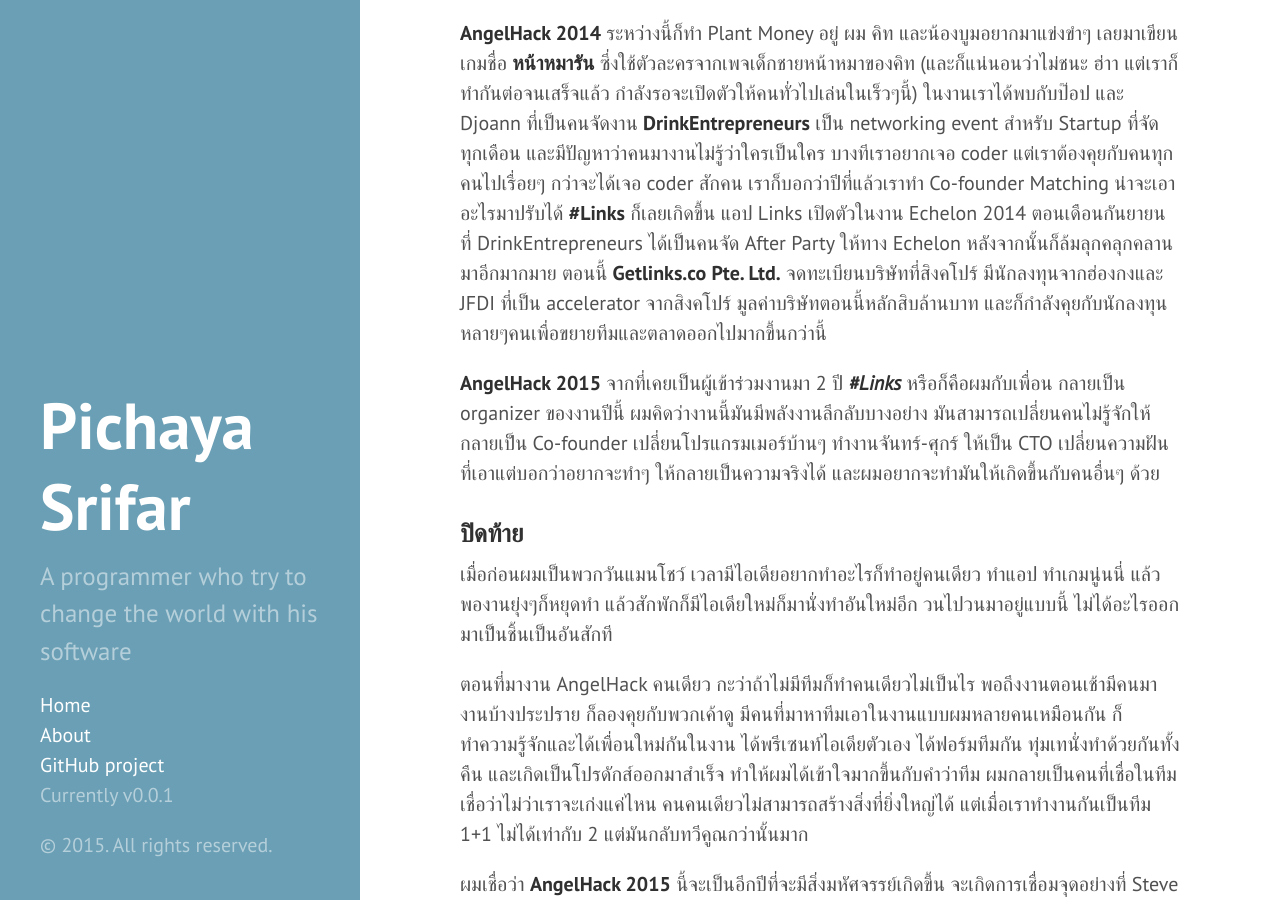
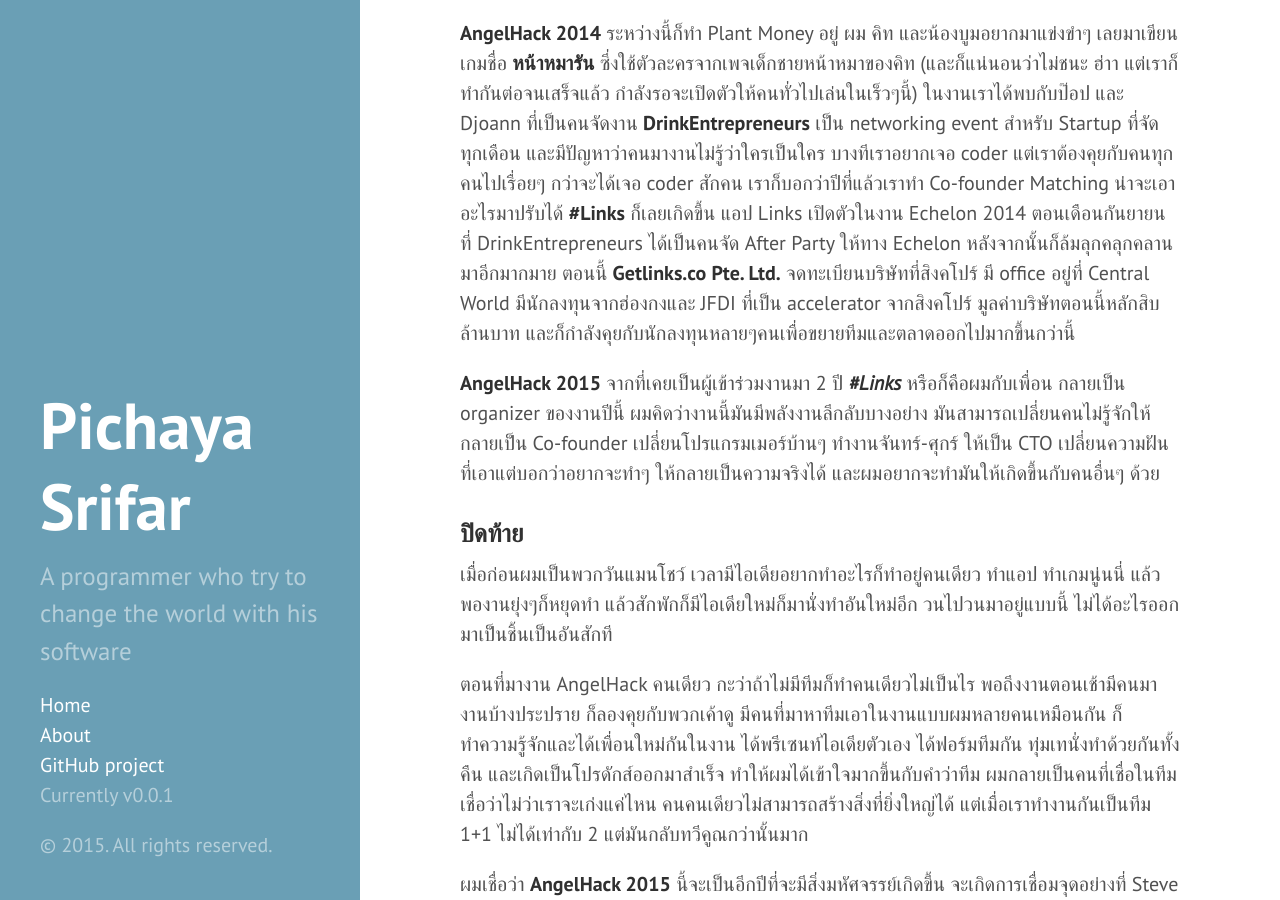
Before and after one commit to pichaya/pichaya.github.io, a Jekyll site: the page built from _posts/2015-06-06-how-angel-hack-change-my-live.md, in a window 1280 px wide and 900 px high, scrolled down 1054 px. Built offline with Jekyll 4.4.1, drawn with Linux system fonts in a browser that asks for light colours; Markdown is read by kramdown in place of the engine named in the settings.

Commit message:
just minor addon

```diff
--- a/_posts/2015-06-06-how-angel-hack-change-my-live.md
+++ b/_posts/2015-06-06-how-angel-hack-change-my-live.md
@@ -12,7 +12,7 @@ AngelHack เป็นงานที่ให้ผู้คนมาจับ
 ### 2 ปีก่อน
 **AngelHack 2013** ผมเป็นโปรแกรมเมอร์บ้านๆ มางานคนเดียว ได้จับทีมกับคนที่เจอในงานอีก 4 คน ทำไอเดีย Co-founder Matching App ไม่ชนะ แต่จบงานผมกับคิทก็ยังอยากจะทำมันต่อในชื่อ **Founder Wish** พอดีเดือนต่อมามันมีประกวดทำแอปเพื่อสุขภาพจาก สสส. ผมชวนคิทมาทำแอปชื่อ [Plant Money](http://plantmoneyapp.com)  ด้วยกัน สุดท้ายได้รางวัลชนะเลิศ และได้ฟอร์มทีมกับเพื่อนอีก 3 คน คนมาช่วยทำโปรเจค Plant Money ด้วยกัน ได้ไปพรีเซนท์กับโครงการต่างๆ มากมาย เช่น Banpu Chanmpion for Change, Smart innovation, Angel in the City, AIS Startup, etc. ต้องคุยกับทั้ง mentor, judge, investor, customer, team และได้พัฒนาตัวเองอย่างมาก ทั้งด้านการเงิน การจัดการ การตลาด การพัฒนา และแอปก็ยังได้รับการตอบรับที่ดีมากๆ จากผู้ใช้งานจนถึงทุกวันนี้
 
-**AngelHack 2014** ระหว่างนี้ก็ทำ Plant Money อยู่ ผม คิท และน้องบูมอยากมาแข่งขำๆ เลยมาเขียนเกมชื่อ **หน้าหมารัน** ซึ่งใช้ตัวละครจากเพจเด็กชายหน้าหมาของคิท (และก็แน่นอนว่าไม่ชนะ ฮ่าา แต่เราก็ทำกันต่อจนเสร็จแล้ว กำลังรอจะเปิดตัวให้คนทั่วไปเล่นในเร็วๆนี้)  ในงานเราได้พบกับป๊อป และ Djoann ที่เป็นคนจัดงาน **DrinkEntrepreneurs** เป็น networking event สำหรับ Startup ที่จัดทุกเดือน และมีปัญหาว่าคนมางานไม่รู้ว่าใครเป็นใคร บางทีเราอยากเจอ coder แต่เราต้องคุยกับคนทุกคนไปเรื่อยๆ กว่าจะได้เจอ coder สักคน เราก็บอกว่าปีที่แล้วเราทำ Co-founder Matching น่าจะเอาอะไรมาปรับได้ **#Links** ก็เลยเกิดขึ้น แอป Links เปิดตัวในงาน Echelon 2014 ตอนเดือนกันยายน ที่ DrinkEntrepreneurs ได้เป็นคนจัด After Party ให้ทาง Echelon หลังจากนั้นก็ล้มลุกคลุกคลานมาอีกมากมาย ตอนนี้ **Getlinks.co Pte. Ltd.** จดทะเบียนบริษัทที่สิงคโปร์ มีนักลงทุนจากฮ่องกงและ JFDI ที่เป็น accelerator จากสิงคโปร์ มูลค่าบริษัทตอนนี้หลักสิบล้านบาท และก็กำลังคุยกับนักลงทุนหลายๆคนเพื่อขยายทีมและตลาดออกไปมากขึ้นกว่านี้
+**AngelHack 2014** ระหว่างนี้ก็ทำ Plant Money อยู่ ผม คิท และน้องบูมอยากมาแข่งขำๆ เลยมาเขียนเกมชื่อ **หน้าหมารัน** ซึ่งใช้ตัวละครจากเพจเด็กชายหน้าหมาของคิท (และก็แน่นอนว่าไม่ชนะ ฮ่าา แต่เราก็ทำกันต่อจนเสร็จแล้ว กำลังรอจะเปิดตัวให้คนทั่วไปเล่นในเร็วๆนี้)  ในงานเราได้พบกับป๊อป และ Djoann ที่เป็นคนจัดงาน **DrinkEntrepreneurs** เป็น networking event สำหรับ Startup ที่จัดทุกเดือน และมีปัญหาว่าคนมางานไม่รู้ว่าใครเป็นใคร บางทีเราอยากเจอ coder แต่เราต้องคุยกับคนทุกคนไปเรื่อยๆ กว่าจะได้เจอ coder สักคน เราก็บอกว่าปีที่แล้วเราทำ Co-founder Matching น่าจะเอาอะไรมาปรับได้ **#Links** ก็เลยเกิดขึ้น แอป Links เปิดตัวในงาน Echelon 2014 ตอนเดือนกันยายน ที่ DrinkEntrepreneurs ได้เป็นคนจัด After Party ให้ทาง Echelon หลังจากนั้นก็ล้มลุกคลุกคลานมาอีกมากมาย ตอนนี้ **Getlinks.co Pte. Ltd.** จดทะเบียนบริษัทที่สิงคโปร์ มี office อยู่ที่ Central World มีนักลงทุนจากฮ่องกงและ JFDI ที่เป็น accelerator จากสิงคโปร์ มูลค่าบริษัทตอนนี้หลักสิบล้านบาท และก็กำลังคุยกับนักลงทุนหลายๆคนเพื่อขยายทีมและตลาดออกไปมากขึ้นกว่านี้
 
 **AngelHack 2015** จากที่เคยเป็นผู้เข้าร่วมงานมา 2 ปี ***#Links*** หรือก็คือผมกับเพื่อน กลายเป็น organizer ของงานปีนี้  ผมคิดว่างานนี้มันมีพลังงานลึกลับบางอย่าง มันสามารถเปลี่ยนคนไม่รู้จักให้กลายเป็น Co-founder เปลี่ยนโปรแกรมเมอร์บ้านๆ ทำงานจันทร์-ศุกร์ ให้เป็น CTO เปลี่ยนความฝันที่เอาแต่บอกว่าอยากจะทำๆ ให้กลายเป็นความจริงได้ และผมอยากจะทำมันให้เกิดขึ้นกับคนอื่นๆ ด้วย
 
```
